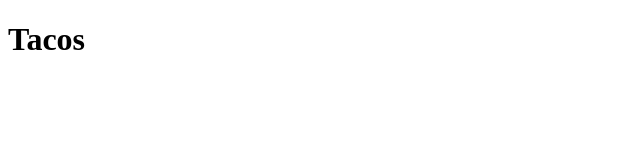
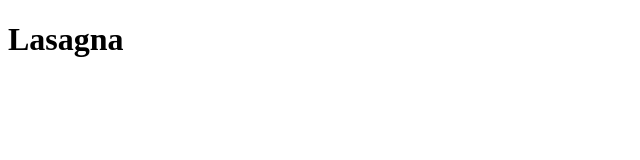
Before and after one commit to wa-commit/odin-recipes, a plain HTML site: page recipes/lasagna.html in a window 1280 px wide. Shown: the whole page, without its empty margins (0-640 px from the left). Drawn offline with Linux system fonts and the light colour scheme.

Commit message:
Edit lasagna.html

```diff
--- a/recipes/lasagna.html
+++ b/recipes/lasagna.html
@@ -5,6 +5,6 @@
         <title>Recipes</title>
     </head>
     <body>
-        <h1>Tacos</h1>
+        <h1>Lasagna</h1>
     </body>
 </html>
```
